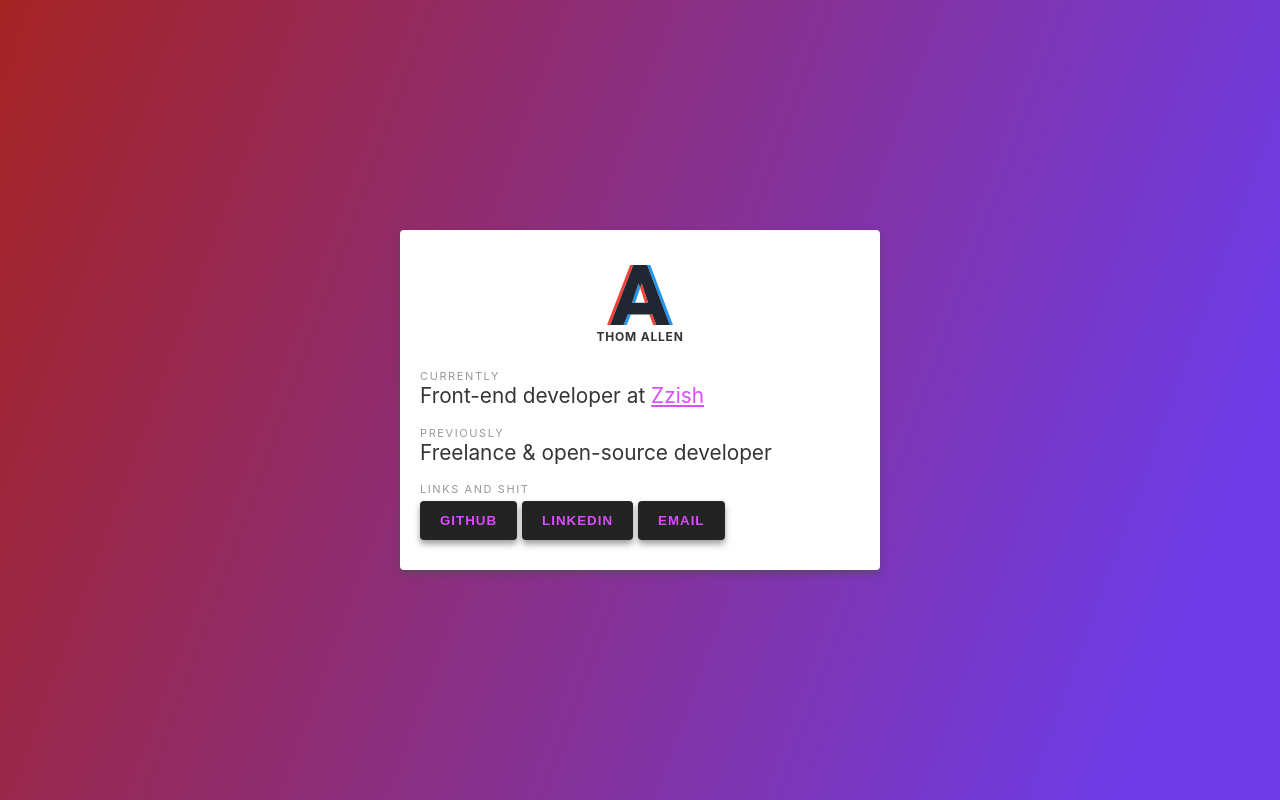
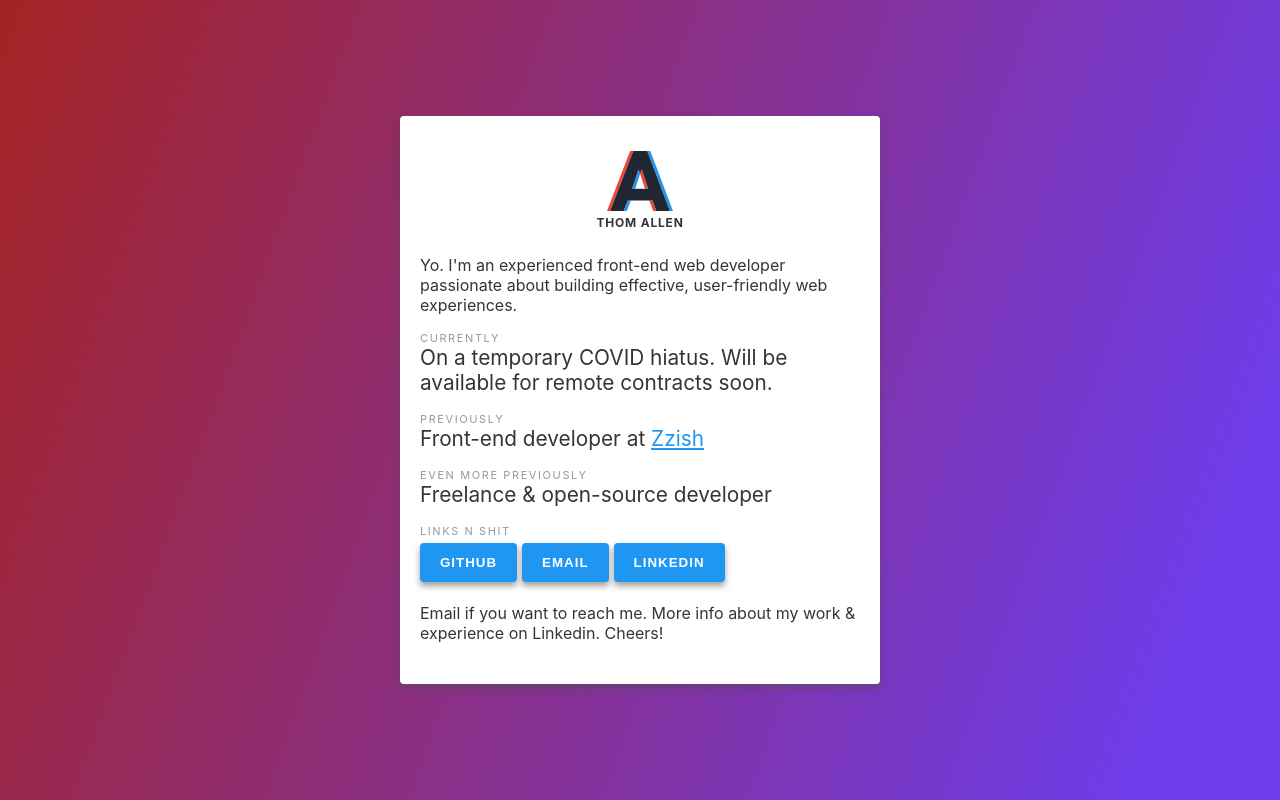
Before and after one commit to tjallen/tjatsby, a Gatsby site: page / in a window 1280 px wide. Built offline with nearby package versions, Linux system fonts and the light colour scheme; Gatsby itself is replaced by a stand-in of ours.

Commit message:
Update copy

```diff
--- a/src/components/button.js
+++ b/src/components/button.js
@@ -2,8 +2,8 @@ import React from "react";
 import styled from "@emotion/styled";
 
 const Btn = styled.button`
-  background: #232323;
-  color: #da4dfd;
+  color: white;
+  background-color: #2096f3;
   padding: 12px 20px;
   border: none;
   border-radius: 4px;
--- a/src/components/layout.css
+++ b/src/components/layout.css
@@ -17,7 +17,7 @@ div#gatsby-focus-wrapper {
 }
 a,
 button {
-  color: #da4dfd;
+  color: #2096f3;
 }
 
 h1,
--- a/src/pages/index.js
+++ b/src/pages/index.js
@@ -50,20 +50,34 @@ const IndexPage = ({ data }) => (
           <img src={logo} alt="Thom Allen logo" style={{ height: "60px" }} />
           <h1>Thom Allen</h1>
         </LogoBox>
+        <p>
+          Yo. I'm an experienced front-end web developer passionate about
+          building effective, user-friendly web experiences.
+        </p>
         <Subhead>Currently</Subhead>
+        <h2>
+          On a temporary COVID hiatus. Will be available for remote contracts
+          soon.
+        </h2>
+        <Subhead>Previously</Subhead>
         <h2>
           Front-end developer at <a href="http://www.zzish.com">Zzish</a>
         </h2>
-        <Subhead>Previously</Subhead>
+        <Subhead>Even more previously</Subhead>
         <h2>Freelance &amp; open-source developer</h2>
-        <Subhead>Links and shit</Subhead>
+        <Subhead>Links n shit</Subhead>
+
         <ButtonGroup>
           <Button href="http://github.com/tjallen">GitHub</Button>
+          <Button href="mailto:thomwork@gmail.com">Email</Button>
           <Button href="https://www.linkedin.com/in/thom-allen-797040155/">
             Linkedin
           </Button>
-          <Button href="mailto:thomwork@gmail.com">Email</Button>
         </ButtonGroup>
+        <p>
+          Email if you want to reach me. More info about my work & experience on
+          Linkedin. Cheers!
+        </p>
       </Inner>
     </Wrapper>
   </Layout>
```
